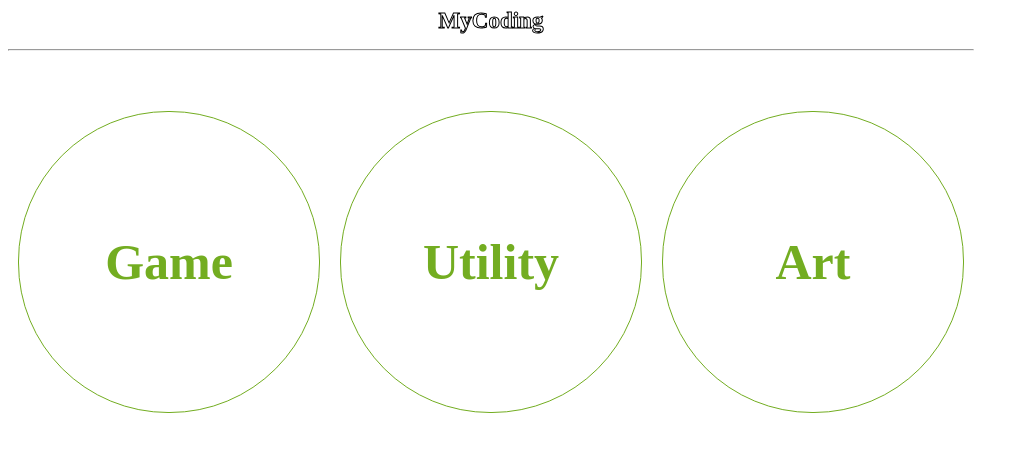
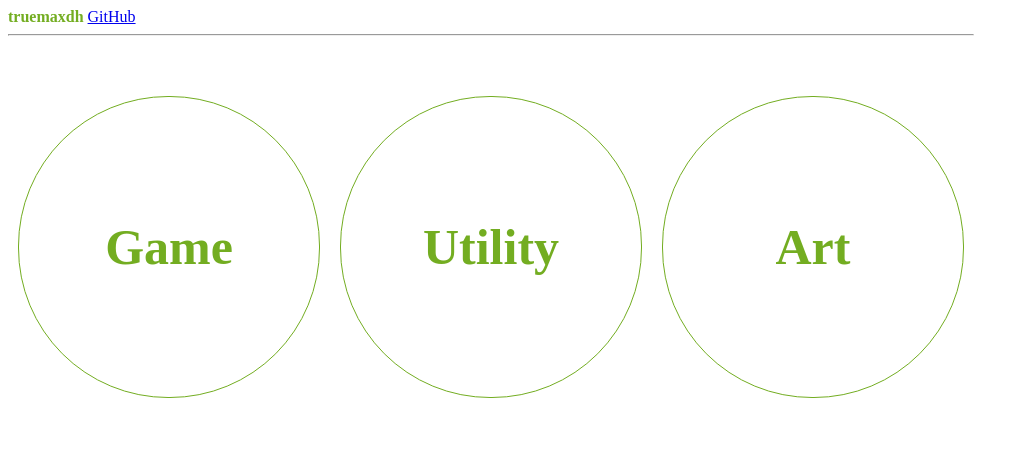
Before and after one commit to truemaxdh/truemaxdh.github.com, a Jekyll site: the page index_test.html, which Jekyll copies as it is, in a window 1280 px wide. Shown: the top 452 px of the page, without its empty margins (0-1018 px from the left). Built offline with Jekyll 4.4.1, drawn with Linux system fonts in a browser that asks for light colours.

Commit message:
Update index_test.html

```diff
--- a/index_test.html
+++ b/index_test.html
@@ -74,8 +74,11 @@
   </head>
   <body>
     <div id="wrapper">
-      <center><h1>MyCoding</h1></center>
-      <center><hr></center>
+      <font color="#73AD21">
+        <left><b>truemaxdh</b></left>
+        <right><a href="https://github.com/truemaxdh">GitHub</a></right>
+        <center><hr></center>
+      </font>
       <p>&nbsp;</p>
       <div id="contents"></div>
       <p>&nbsp;</p>
```
